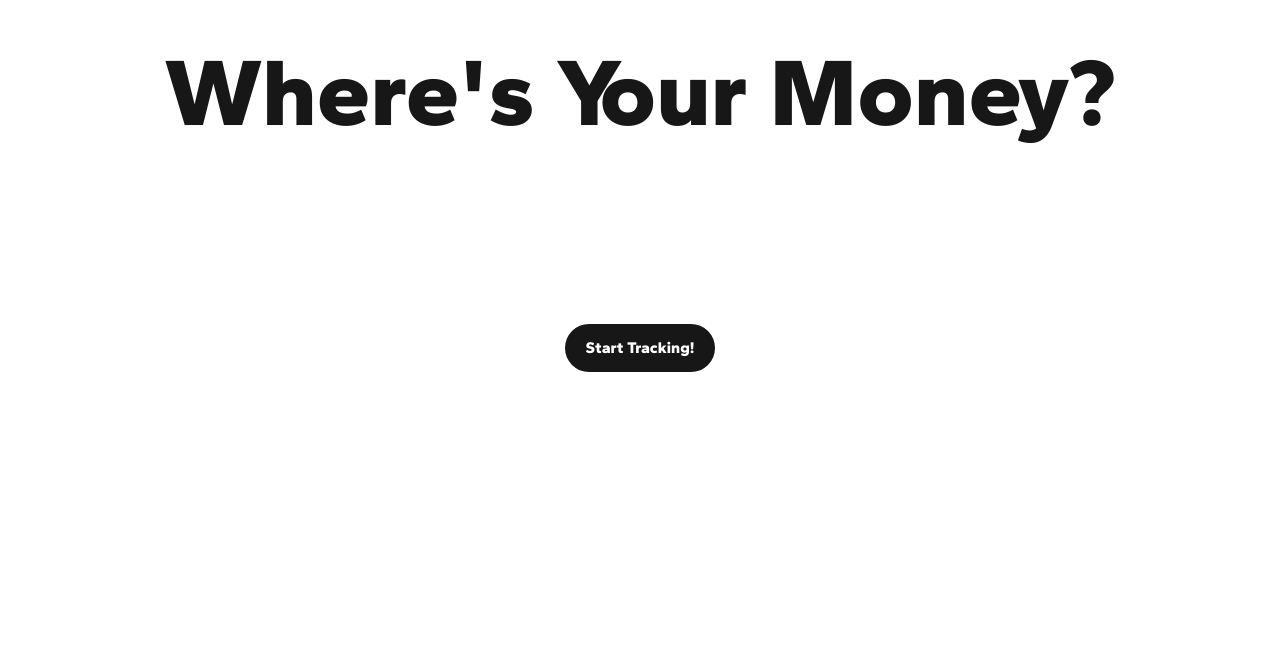
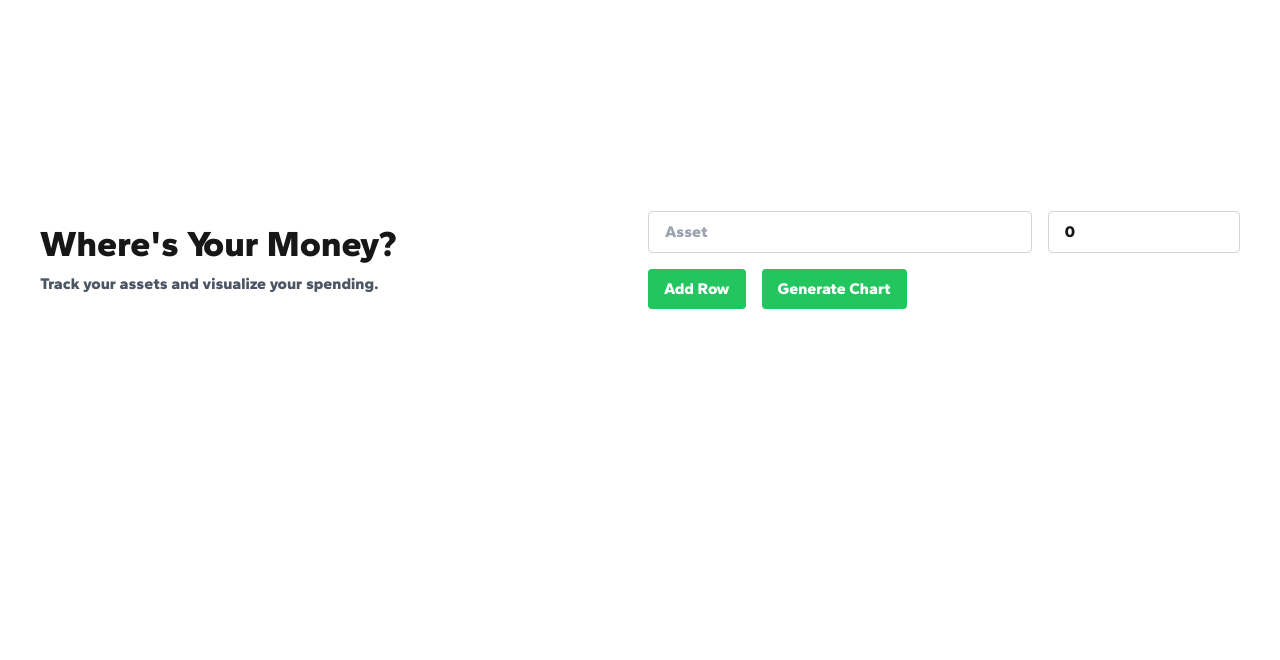
Before and after one commit to jsr0000/wheresmymoney, a Next.js app: page / in a window 1280 px wide. Shown: the part 140-800 px from the top of the page. Built offline with nearby package versions, Linux system fonts and the light colour scheme.

Commit message:
rearrange the page

```diff
--- a/app/page.js
+++ b/app/page.js
@@ -8,10 +8,10 @@ import { Chart as ChartJS, ArcElement, Tooltip, Legend } from "chart.js";
 ChartJS.register(ArcElement, Tooltip, Legend);
 
 export default function Home() {
-  const scrollToSectionRef = useRef(null);
+  const scrollToChartRef = useRef(null);
 
-  const handleScroll = () => {
-    scrollToSectionRef.current?.scrollIntoView({ behavior: "smooth" });
+  const handleScrollToChart = () => {
+    scrollToChartRef.current?.scrollIntoView({ behavior: "smooth" });
   };
 
   // State for inputs and chart data
@@ -55,12 +55,10 @@ export default function Home() {
     },
   });
 
-  // Add a new input row
   const addRow = () => {
     setInputs([...inputs, { asset: "", quantity: 0 }]);
   };
 
-  // Update input values
   const updateInput = (index, field, value) => {
     const updatedInputs = inputs.map((input, i) =>
       i === index ? { ...input, [field]: value } : input
@@ -68,7 +66,6 @@ export default function Home() {
     setInputs(updatedInputs);
   };
 
-  // Generate chart data
   const generateChartData = () => {
     const labels = inputs.map((input) => input.asset);
     const data = inputs.map((input) => parseFloat(input.quantity) || 0);
@@ -92,43 +89,42 @@ export default function Home() {
         },
       ],
     });
+
+    handleScrollToChart();
   };
 
   const totalQuantity = inputs.reduce((total, input) => total + (parseFloat(input.quantity) || 0), 0);
 
   return (
     <div>
-      <div>
-        <h1 className="flex justify-center pt-40">Where's Your Money?</h1>
+      <div className="grid grid-cols-1 md:grid-cols-2 gap-4 items-center h-screen px-10">
+        {/* Left Section: Header */}
+        <div className="text-left">
+          <h1 className="text-4xl font-bold">Where's Your Money?</h1>
+          <p className="text-gray-600 mt-2">Track your assets and visualize your spending.</p>
         </div>
-      <div className="flex items-center justify-center p-40">
-        <button
-          className="rounded-full border border-solid border-transparent transition-colors flex items-center justify-center bg-foreground text-background gap-2 hover:bg-[#383838] dark:hover:bg-[#ccc] text-sm sm:text-base h-10 sm:h-12 px-4 sm:px-5"
-          onClick={handleScroll}
-        >
-          Start Tracking!
-        </button>
-      </div>
-      <div className="pt-40" ref={scrollToSectionRef}>
+
+        {/* Right Section: Input Boxes */}
+        <div className="space-y-4">
           {inputs.map((input, index) => (
-          <div key={index} className="flex items-center justify-center gap-10 py-3">
+            <div key={index} className="flex gap-4">
               <input
                 type="text"
                 placeholder="Asset"
                 value={input.asset}
                 onChange={(e) => updateInput(index, "asset", e.target.value)}
-              className="border border-gray-300 rounded px-4 py-2 w-1/2 focus:outline-none focus:ring-2 focus:ring-green-500 text-background"
+                className="border border-gray-300 rounded px-4 py-2 w-2/3 focus:outline-none focus:ring-2 focus:ring-green-500"
               />
               <input
                 type="number"
                 placeholder="Quantity (£)"
                 value={input.quantity}
                 onChange={(e) => updateInput(index, "quantity", e.target.value)}
-              className="border border-gray-300 rounded px-4 py-2 w-1/4 focus:outline-none focus:ring-2 focus:ring-green-500 text-background"
+                className="border border-gray-300 rounded px-4 py-2 w-1/3 focus:outline-none focus:ring-2 focus:ring-green-500"
               />
             </div>
           ))}
-        <div className="flex items-center justify-center py-3">
+          <div className="flex gap-4">
             <button
               onClick={addRow}
               className="bg-green-500 text-white px-4 py-2 rounded hover:bg-green-600"
@@ -137,21 +133,23 @@ export default function Home() {
             </button>
             <button
               onClick={generateChartData}
-            className="bg-green-500 text-white px-4 py-2 rounded hover:bg-green-600 ml-10"
+              className="bg-green-500 text-white px-4 py-2 rounded hover:bg-green-600"
             >
               Generate Chart
             </button>
           </div>
         </div>
-      <div className="pt-20">
+      </div>
+
+      {/* Chart Section */}
+      <div className="pt-20" ref={scrollToChartRef}>
         <h3 className="text-center text-lg font-semibold mb-4">
           Total Quantity: £{totalQuantity.toFixed(2)}
         </h3>
         <div className="flex justify-center">
-          <Pie data={chartData} />
+          <Pie data={chartData} options={chartOptions} />
         </div>
       </div>
-
     </div>
   );
 }
```
Lines whose indentation alone changed are shown as unchanged.
